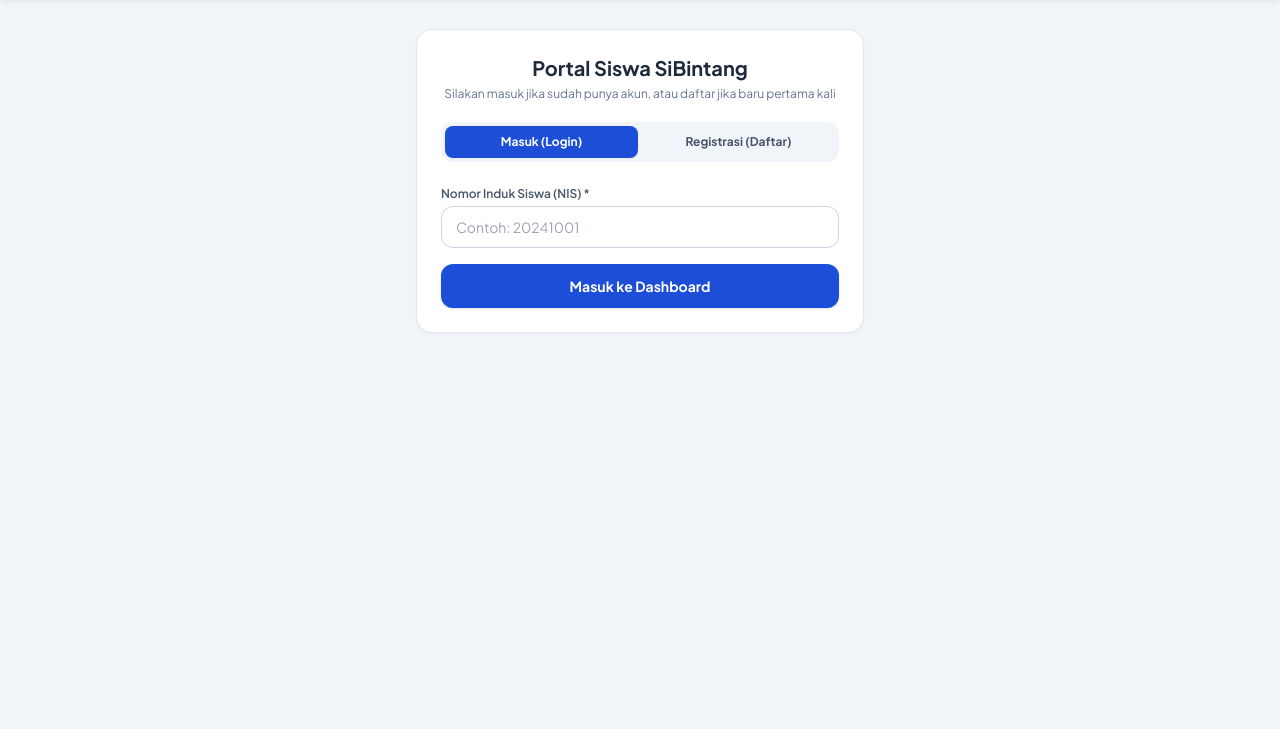
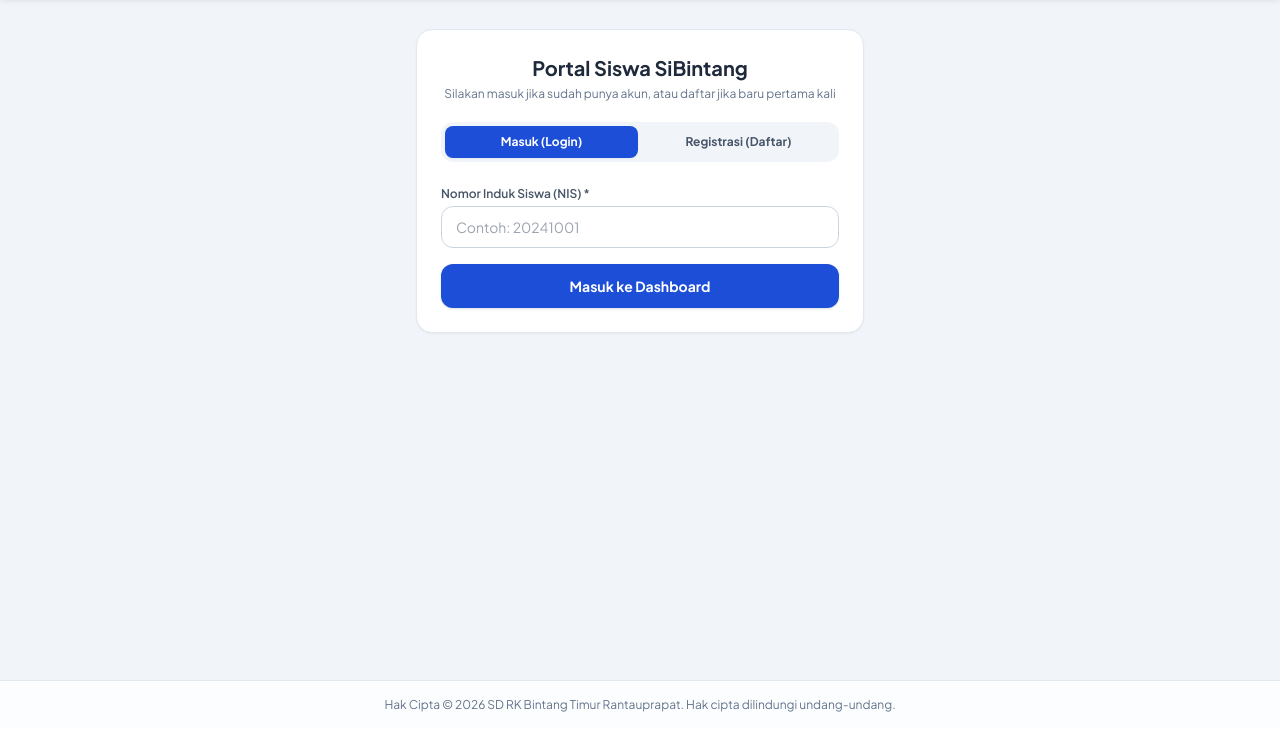
Before and after one commit to gdabungke/sibintang-app, a website: page public/index.html in a window 1280 px wide. Shown: the part 71-800 px from the top of the page. Drawn offline with nearby package versions, Linux system fonts and the light colour scheme.

Commit message:
Add footer with copyright notice
Added a footer section with copyright information.

```diff
--- a/public/index.html
+++ b/public/index.html
@@ -354,5 +354,11 @@
     </script>
     <!-- File JavaScript Eksternal -->
     <script src="/js/siswa.js"></script>
+<!-- FOOTER STATIS -->
+  <footer class="mt-auto py-4 text-center text-xs text-slate-500 border-t border-slate-200 bg-white/80 backdrop-blur-sm">
+  Hak Cipta © 2026 SD RK Bintang Timur Rantauprapat. Hak cipta dilindungi undang-undang.
+
+</footer>
+
 </body>
 </html>
```
